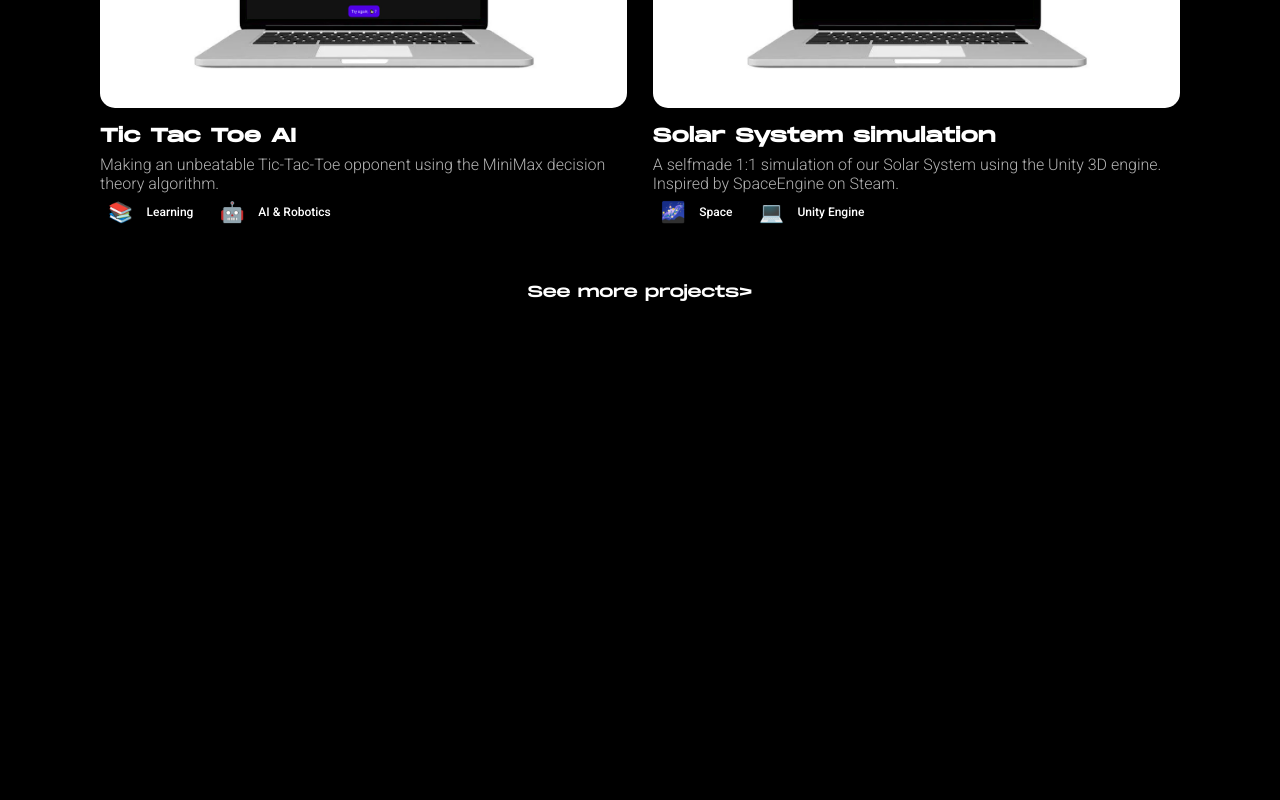
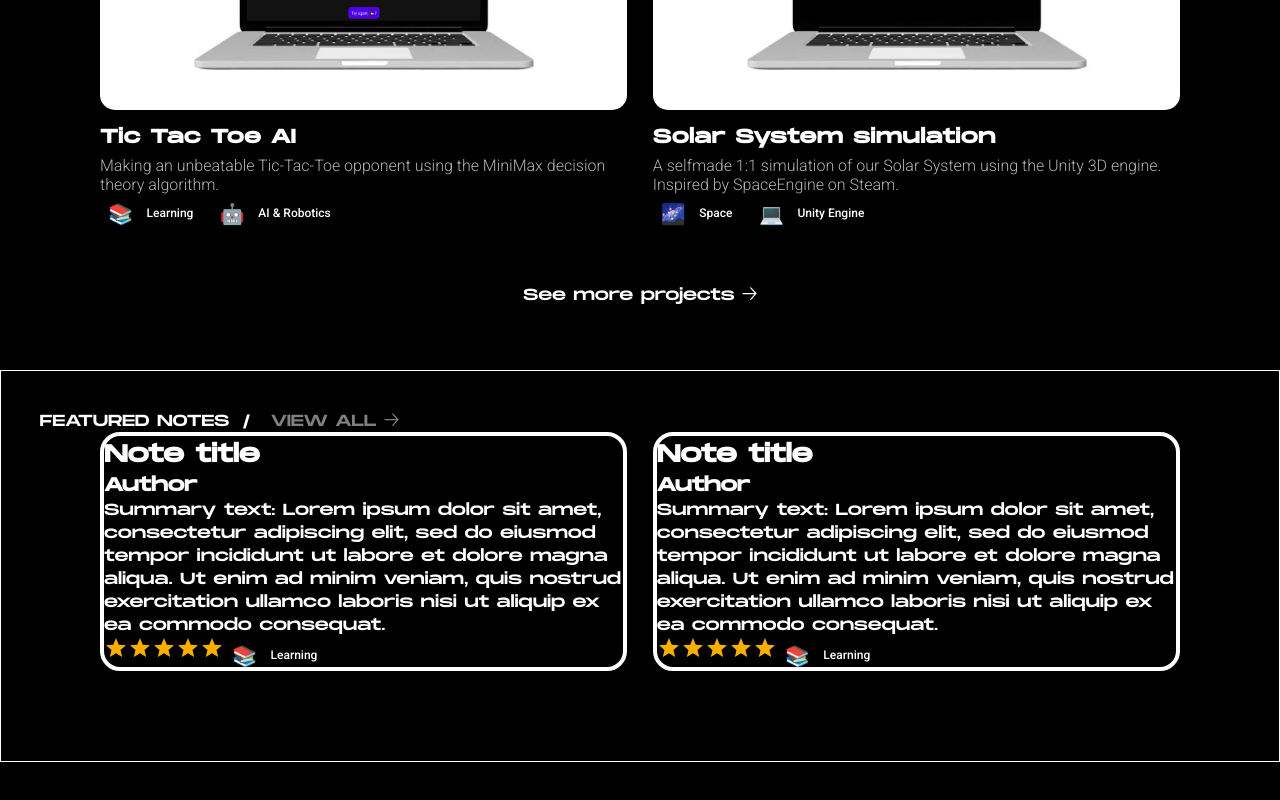
Before and after one commit to Wilmox/portfolio, a Next.js app: page / in a window 1280 px wide. Shown: the part 1692-2492 px from the top of the page. Before the commit the page ends 2105 px from the top, so only its background shows below. Built offline with nearby package versions, Linux system fonts and the light colour scheme.

Commit message:
Progress on notesection

```diff
--- /dev/null
+++ b/components/ArrowSVG.js
@@ -0,0 +1,9 @@
+const Arrow = () => {
+    return (
+        <svg width="15" height="13" viewBox="0 0 15 13" fill="none">
+            <path d="M7.6743 12.69L12.5143 7.13002H0.534302V5.95002H12.5343L7.6743 0.390015H9.2143L14.7143 6.53001L9.2143 12.69H7.6743Z" fill="#fff" />
+        </svg>
+    );
+}
+
+export default Arrow;
--- a/components/Chip.module.css
+++ b/components/Chip.module.css
@@ -3,7 +3,7 @@
     flex-direction: row;
     border: none;
     cursor: default;
-    height: 2vh;
+    height: 3vh;
     outline: none;
     padding: 0;
     margin: 0 .5vw 0 0;
--- a/package.json
+++ b/package.json
@@ -9,7 +9,9 @@
     "lint": "next lint"
   },
   "dependencies": {
-    "@material-ui/core": "^4.12.3",
+    "@emotion/react": "^11.4.1",
+    "@emotion/styled": "^11.3.0",
+    "@material-ui/core": "^5.0.0-beta.5",
     "next": "11.1.0",
     "react": "17.0.2",
     "react-dom": "17.0.2"
--- a/pages/index.js
+++ b/pages/index.js
@@ -6,6 +6,8 @@ import styles from '../styles/Home.module.css'
 import StatusText from '../components/StatusText.js'
 import CircleText from '../components/CircleText.js'
 import Chip from '../components/Chip.js'
+import Arrow from '../components/ArrowSVG.js'
+import Rating from '@material-ui/core/Rating';
 
 export default function Home() {
   return (
@@ -83,7 +85,7 @@ export default function Home() {
               </div>
               <div className={styles.labels}>
                 <Chip bgColor="rgba(52, 73, 94,1)" text={"Research"} icon={"\u{1F50D}"} />
-                <Chip bgColor="#307bc7" text={"Docker"} icon={"\u{1F40B}"}/>
+                <Chip bgColor="#307bc7" text={"Docker"} icon={"\u{1F40B}"} />
               </div>
             </a>
 
@@ -114,8 +116,39 @@ export default function Home() {
             </a>
           </div>
 
-          <a className={styles.link} href="/projects">{"See more projects>"}</a>
+          <a className={styles.link} href="/projects">See more projects <Arrow /></a>
 
+        </section>
+
+        <section className={styles.noteSection}>
+          <ul className={styles.breadcrumb}>
+            <li>FEATURED NOTES</li>
+            <li>
+              <a href="/notes">VIEW ALL <Arrow /></a>
+            </li>
+          </ul>
+
+          <div className={styles.notes}>
+            <a className={styles.noteCard}>
+              <h2>Note title</h2>
+              <h3>Author</h3>
+              <p>
+                Summary text: Lorem ipsum dolor sit amet, consectetur adipiscing elit, sed do eiusmod tempor incididunt ut labore et dolore magna aliqua. Ut enim ad minim veniam, quis nostrud exercitation ullamco laboris nisi ut aliquip ex ea commodo consequat.
+              </p>
+              <Rating name="half-rating-read" defaultValue={5} precision={0.5} readOnly />
+              <Chip bgColor="rgba(243, 156, 18, .7)" text={"Learning"} icon={"\u{1F4DA}"} />
+            </a>
+
+            <a className={styles.noteCard}>
+              <h2>Note title</h2>
+              <h3>Author</h3>
+              <p>
+                Summary text: Lorem ipsum dolor sit amet, consectetur adipiscing elit, sed do eiusmod tempor incididunt ut labore et dolore magna aliqua. Ut enim ad minim veniam, quis nostrud exercitation ullamco laboris nisi ut aliquip ex ea commodo consequat.
+              </p>
+              <Rating name="half-rating-read" defaultValue={5} precision={0.5} readOnly />
+              <Chip bgColor="rgba(243, 156, 18, .7)" text={"Learning"} icon={"\u{1F4DA}"} />
+            </a>
+          </div>
         </section>
 
       </main>
--- a/styles/Home.module.css
+++ b/styles/Home.module.css
@@ -137,6 +137,61 @@ div.about p {
   text-decoration: underline;
 }
 
+.noteSection {
+  width: 100%;
+  border: 1px solid white;
+}
+
+.notes {
+  max-width: 1080px;
+  margin: auto;
+  display: grid;
+  grid-auto-columns: 1fr;
+  grid-column-gap: 2vw;
+  grid-row-gap: 2vw;
+  grid-template-areas: "a a" "a  a" "a  a";
+  grid-template-columns: 1fr 1fr;
+  grid-template-rows: auto;
+}
+
+.notes a.noteCard {
+  border: white 4px solid;
+  border-radius: 20px;
+  grid-column-end: span 1;
+  grid-column-start: span 1;
+  grid-row-end: span 1;
+  grid-row-start: span 1;
+}
+
+ul.breadcrumb {
+  list-style: none;
+}
+
+ul.breadcrumb li {
+  width: 10vw !important;
+  display: inline;
+  font-size: 1rem;
+}
+
+/* Add a slash symbol (/) before/behind each list item */
+ul.breadcrumb li+li:before {
+  padding: 0 1vw;
+  color: white;
+  content: "/\00a0";
+}
+
+ul.breadcrumb li a {
+  opacity: .5;
+  text-decoration: none;
+  transition: .5s;
+}
+
+ul.breadcrumb li a:hover {
+  text-decoration: underline;
+  cursor: pointer;
+  transition: .5s;
+}
+
 @media screen and (max-width: 1500px) {}
 
 @media screen and (max-width: 1000px) {
@@ -216,4 +271,12 @@ div.about p {
     grid-template-columns: 1fr;
     grid-template-rows: auto;
   }
+
+  .notes {
+    grid-column-gap: 1vw;
+    grid-row-gap: 10vw;
+    grid-template-areas: "a" "a" "a";
+    grid-template-columns: 1fr;
+    grid-template-rows: auto;
+  }
 }
```
Also changed, not shown: 1 other file (tests, documents, lock files or other folders).
